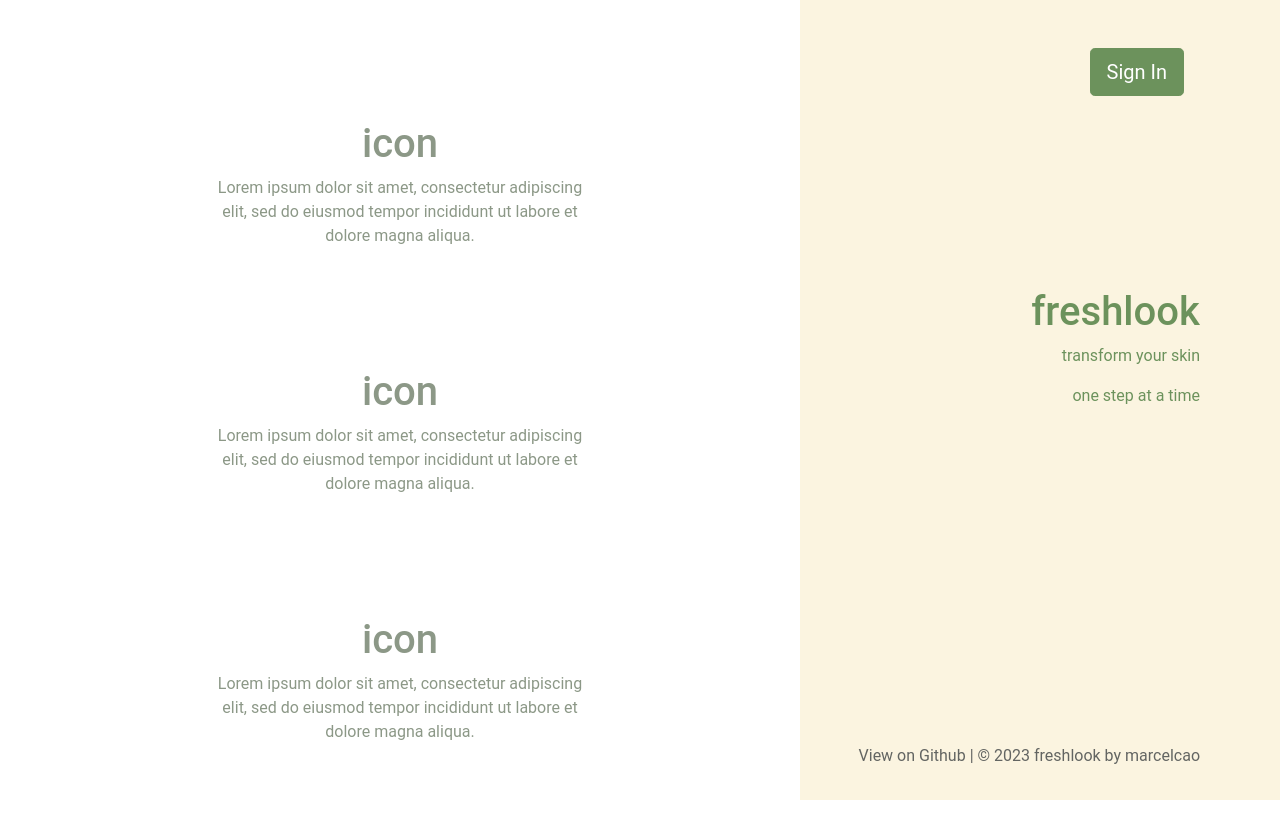
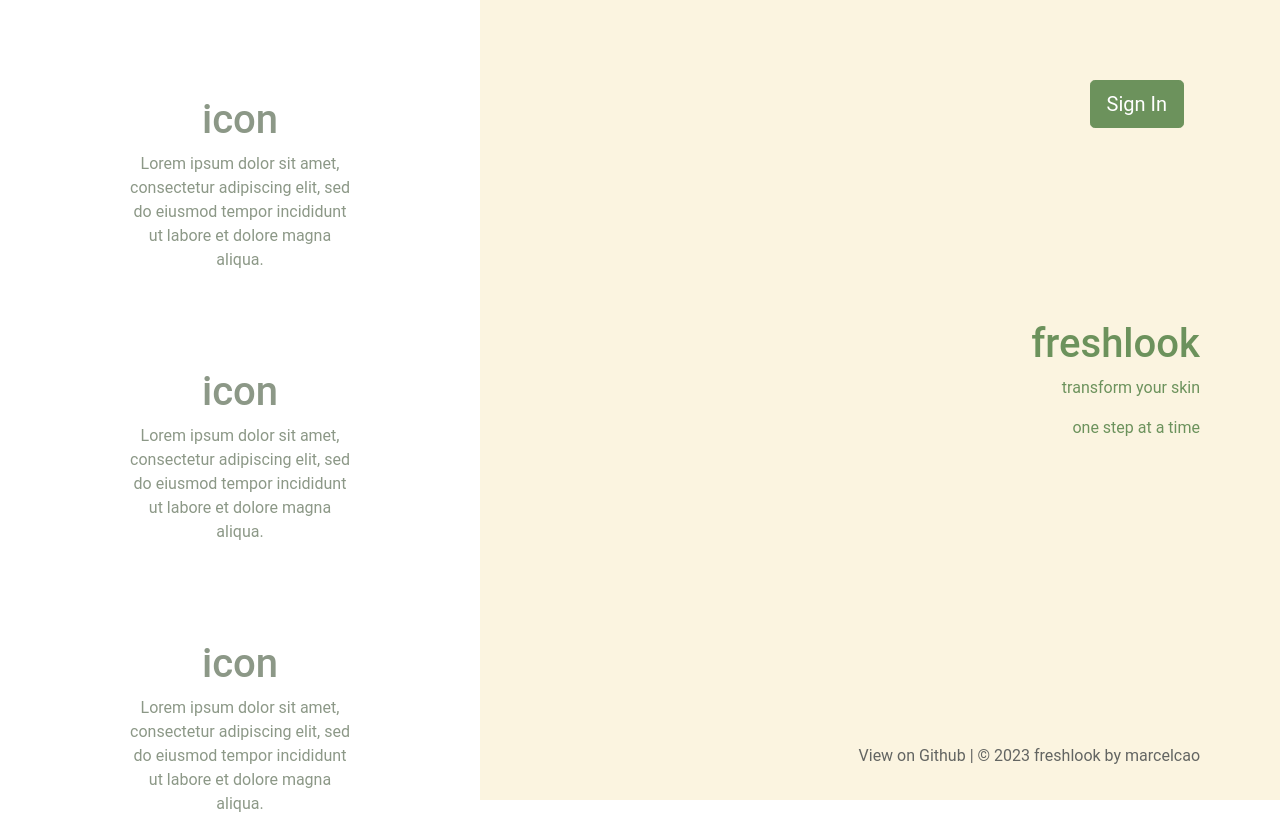
Before and after one commit to marcelcao/freshlook-frontend-capstone, a Next.js app: page / in a window 1280 px wide. Before the commit the page ends 800 px from the top, so only its background shows below. Built offline with nearby package versions, Linux system fonts and the light colour scheme; no server answers.

Commit message:
fixed sidebar css

```diff
--- a/components/ProductCard.js
+++ b/components/ProductCard.js
@@ -51,10 +51,10 @@ export default function ProductCard({
         <Card.Title>{prodObj.prodName} </Card.Title>
         <Card.Title>{prodObj.prodType} </Card.Title>
         <Link href={`/product/${prodObj.productId}`} passHref>
-          <Button variant="primary" className="m-2">VIEW</Button>
+          <Button className="m-2">VIEW</Button>
         </Link>
         <Link href={`/product/edit/${prodObj.productId}`} passHref>
-          <Button variant="primary" className="m-2">EDIT</Button>
+          <Button className="m-2">EDIT</Button>
         </Link>
         {renderDeleteBtns()}
       </Card.Body>
--- a/components/RoutineModal.js
+++ b/components/RoutineModal.js
@@ -59,7 +59,7 @@ function RoutineModal({ obj }) {
 
   return (
     <>
-      <Button variant="primary" onClick={handleShow} className="rout-modal">
+      <Button onClick={handleShow} className="rout-modal">
         <p className="form-label">{obj.firebaseKey ? 'Update' : 'Create'} Routine</p>
       </Button>
 
--- /dev/null
+++ b/components/Sidebar.js
@@ -0,0 +1,31 @@
+import React from 'react';
+import Link from 'next/link';
+import { Button } from 'react-bootstrap';
+import { signOut } from '../utils/auth';
+
+export default function Sidebar() {
+  return (
+    <>
+      <div id="sidebar-contain">
+        <div className="side-links">
+          <div>
+            <div>
+              <h1>freshlook</h1>
+            </div>
+            <di className="page-links">
+              <Link passHref href="/">
+                Routines
+              </Link>
+              <Link passHref href="/products">
+                Products
+              </Link>
+            </di>
+          </div>
+          <div>
+            <Button variant="danger" onClick={signOut}>Sign Out</Button>
+          </div>
+        </div>
+      </div>
+    </>
+  );
+}
--- a/components/Signin.js
+++ b/components/Signin.js
@@ -22,6 +22,8 @@ function Signin() {
               <p>Lorem ipsum dolor sit amet, consectetur adipiscing elit, sed do eiusmod tempor incididunt ut labore et dolore magna aliqua.</p>
             </div>
           </div>
+        </div>
+      </div>
       <div className="sign-in-content">
         <div className="sign-in-div">
           <Button type="button" size="lg" className="sign-in-btn" onClick={signIn}>
@@ -33,8 +35,6 @@ function Signin() {
           <p>transform your skin</p>
           <p>one step at a time</p>
         </div>
-          </div>
-        </div>
         <Footer />
       </div>
     </>
--- a/pages/index.js
+++ b/pages/index.js
@@ -5,6 +5,7 @@ import { useAuth } from '../utils/context/authContext';
 import RoutineCard from '../components/RoutineCard';
 import RoutineModal from '../components/RoutineModal';
 import SearchBar from '../components/SearchBar';
+// import Sidebar from '../components/Sidebar';
 
 function Home() {
   const [routines, setRoutines] = useState([]);
@@ -31,9 +32,6 @@ function Home() {
   return (
     <>
       <div className="index-contain">
-        <div className="sidebar-contain">
-          sidebar here
-        </div>
         <div className="index-items">
           <div>
             <div className="index-head">
--- a/styles/globals.css
+++ b/styles/globals.css
@@ -17,6 +17,11 @@ a {
   box-sizing: border-box;
 }
 
+#__next {
+  display: flex;
+  flex-direction: row;
+}
+
 .sign-in-contain {
   display: flex;
   flex-direction: row;
@@ -27,9 +32,10 @@ a {
 
 .sign-in-content {
   text-align: right;
-  margin-left: 10rem;
-  margin-right: 5rem;
-  margin-top: 3rem;
+  padding-top: 5rem;
+  padding-right: 5rem;
+  background-color: #FBF4E0;
+  width: 100%;
 }
 
 .copy-items {
@@ -85,10 +91,12 @@ footer {
   display: flex;
   flex-direction: row;
   justify-content: space-between;
+  width: 100%;
+  margin-left: 2rem;
 }
 
 .index-items {
-  width: 80%;
+  width: 100%;
   margin-right: 2%;
 }
 
@@ -116,10 +124,23 @@ footer {
   margin-top: 8rem;
 }
 
-.sidebar-contain {
+
+.side-links {
   height: 100vh;
   background-color: #FBF4E0;
-  width: 15%;
+  text-align: center;
+  width: 20rem;
+  display: flex;
+  justify-content: space-between;
+  flex-direction: column;
+  padding-top: 5rem;
+  padding-bottom: 5rem;
+}
+
+.page-links {
+  display: flex;
+  justify-content: space-evenly;
+  flex-direction: column;
 }
 
 .search-input {
@@ -136,6 +157,11 @@ footer {
 }
 
 .rout-modal {
-  height: 3rem;
-  margin-top: 8.5rem;
+  height: 2.5rem;
+  margin-top: 8rem;
 }
+
+.side-links {
+  display: flex;
+  flex-direction: column;
+}
--- a/utils/ViewDirector.js
+++ b/utils/ViewDirector.js
@@ -2,7 +2,7 @@ import PropTypes from 'prop-types';
 import { useAuth } from './context/authContext';
 import Loading from '../components/Loading';
 import Signin from '../components/Signin';
-// import NavBarAuth from '../components/NavBarAuth';
+import Sidebar from '../components/Sidebar';
 
 const ViewDirectorBasedOnUserAuthStatus = ({ component: Component, pageProps }) => {
   const { user, userLoading } = useAuth();
@@ -14,7 +14,7 @@ const ViewDirectorBasedOnUserAuthStatus = ({ component: Component, pageProps })
   if (user) {
     return (
       <>
-        {/* <NavBarAuth /> */}
+        <Sidebar />
         <Component {...pageProps} />
       </>
     );
```
Lines whose indentation alone changed are shown as unchanged.
